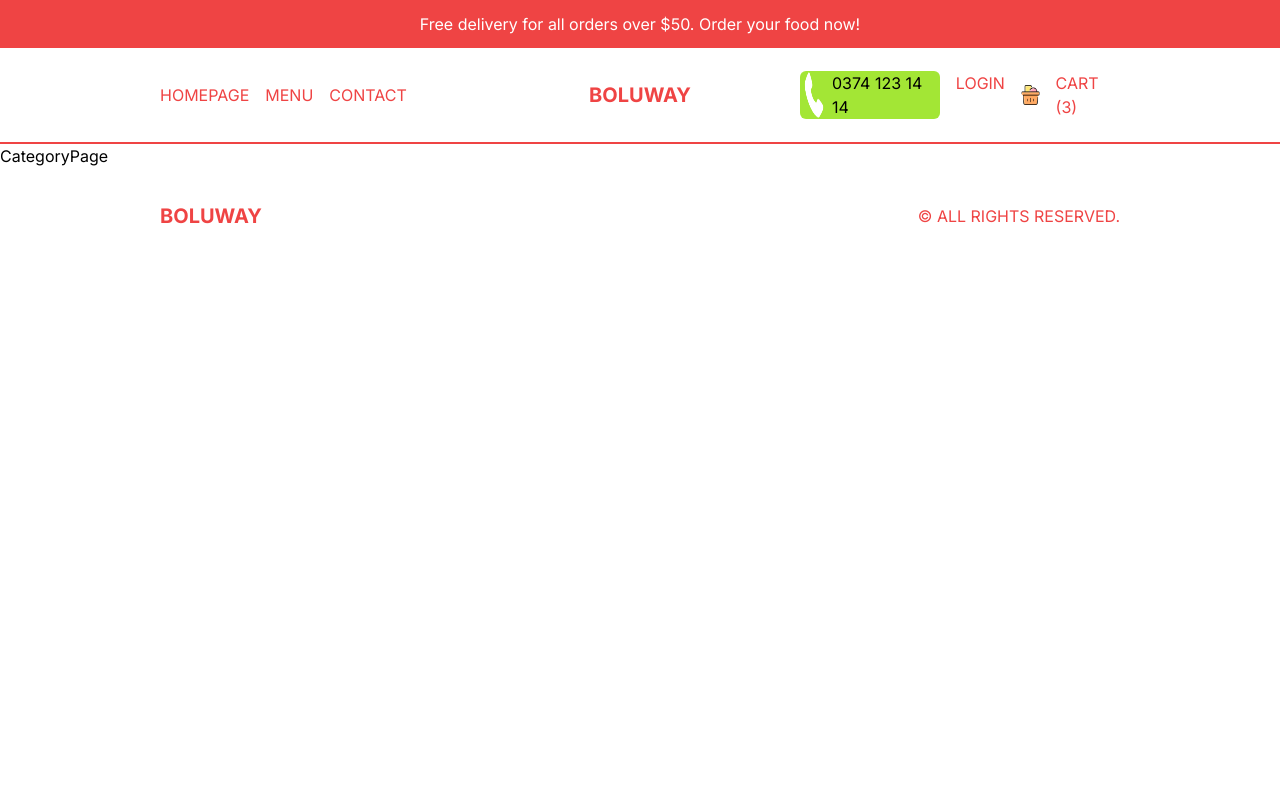
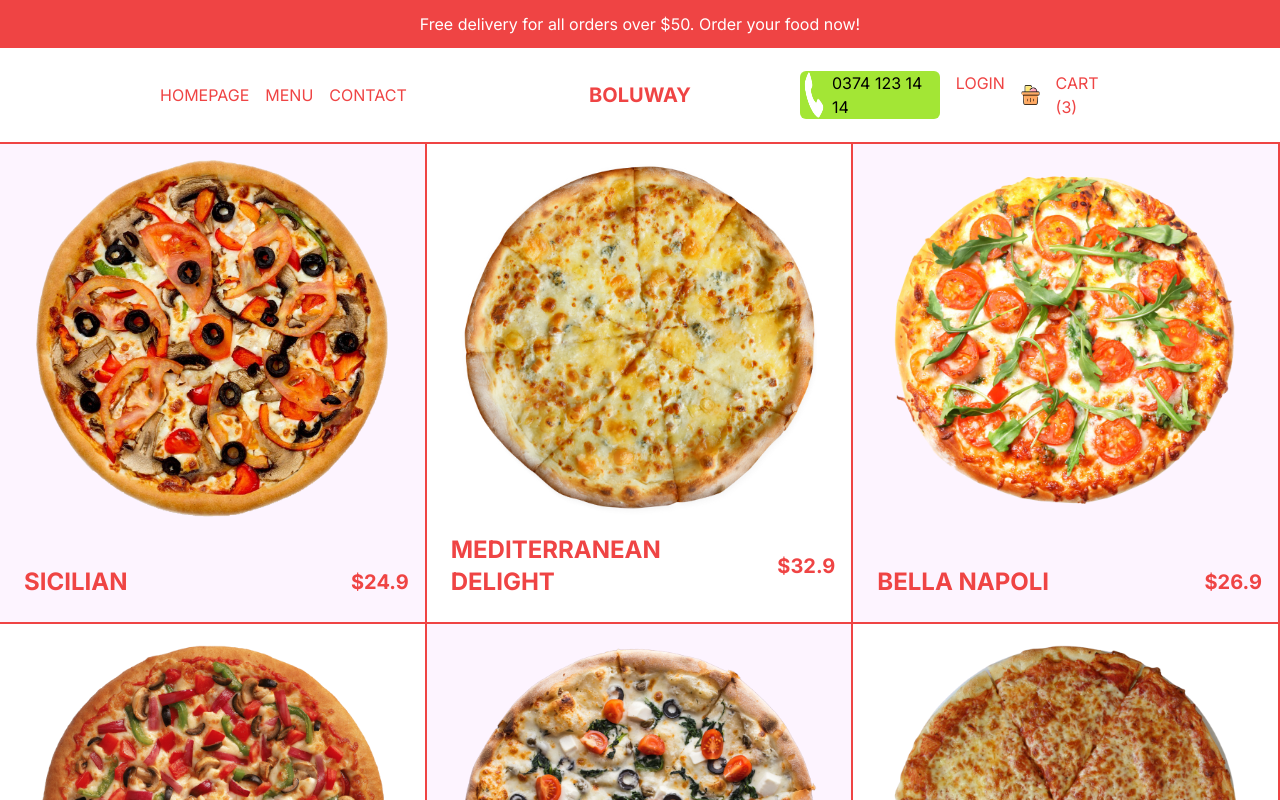
Before and after one commit to ceyhunozyilmaz/BoluWay, a Next.js app: page /menu/burgers in a window 1280 px wide. Shown: the top 800 px of the page. Built offline with nearby package versions, Linux system fonts and the light colour scheme.

Commit message:
menu page completed

```diff
--- a/src/app/menu/[category]/page.tsx
+++ b/src/app/menu/[category]/page.tsx
@@ -1,9 +1,35 @@
-import React from 'react'
+import { pizzas } from "@/data";
+import Image from "next/image";
+import Link from "next/link";
+import React from "react";
 
 const CategoryPage = () => {
   return (
-    <div>CategoryPage</div>
-  )
-}
+    <div className="flex flex-wrap text-red-500">
+      {pizzas.map((item) => (
+        <Link
+          className="w-full h-[60vh] border-r-2 border-b-2 border-red-500 sm:w-1/2 lg:w-1/3 p-4 flex flex-col justify-between group odd:bg-fuchsia-50"
+          href={`/product/${item.id}`}
+          key={item.id}
+        >
+          {/* IMAGE CONTAINER */}
+          {item.img && (
+            <div className="relative h-[80%]">
+              <Image src={item.img} alt="" fill className="object-contain" />
+            </div>
+          )}
+          {/* TEXT CONTAINER */}
+          <div className="flex items-center justify-between font-bold">
+            <h1 className="text-2xl uppercase p-2">{item.title}</h1>
+            <h2 className="group-hover:hidden text-xl">${item.price}</h2>
+            <button className="hidden group-hover:block uppercase bg-red-500 text-white p-2 rounded-md">
+              Add to Cart
+            </button>
+          </div>
+        </Link>
+      ))}
+    </div>
+  );
+};
 
-export default CategoryPage
+export default CategoryPage;
--- a/src/app/menu/page.tsx
+++ b/src/app/menu/page.tsx
@@ -1,9 +1,32 @@
-import React from 'react'
+import { menu } from "@/data";
+import Link from "next/link";
+import React from "react";
 
 const MenuPage = () => {
   return (
-    <div>MenuPage</div>
-  )
-}
+    <div className="p-4 lg:px-20 xl:px-40 h-[calc(100vh-6rem)] md:h-[calc(100vh-9rem)] flex flex-col md:flex-row items-center">
+      {menu.map((category) => (
+        <Link
+          href={`/menu/${category.slug}`}
+          key={category.id}
+          className="w-full h-1/3 bg-cover p-8 md:h-1/2"
+          style={{ backgroundImage: `url(${category.img})` }}
+        >
+          <div className={`text-${category.color} w-1/2`}>
+            <h1 className="uppercase font-bold text-3xl">{category.title}</h1>
+            <p className="text-sm my-8">{category.desc}</p>
+            <button
+              className={`hidden 2xl:block bg-${category.color} text-${
+                category.color === "black" ? "white" : "red-500"
+              } py-2 px-4 rounded-md`}
+            >
+              Explore
+            </button>
+          </div>
+        </Link>
+      ))}
+    </div>
+  );
+};
 
-export default MenuPage
+export default MenuPage;
```
